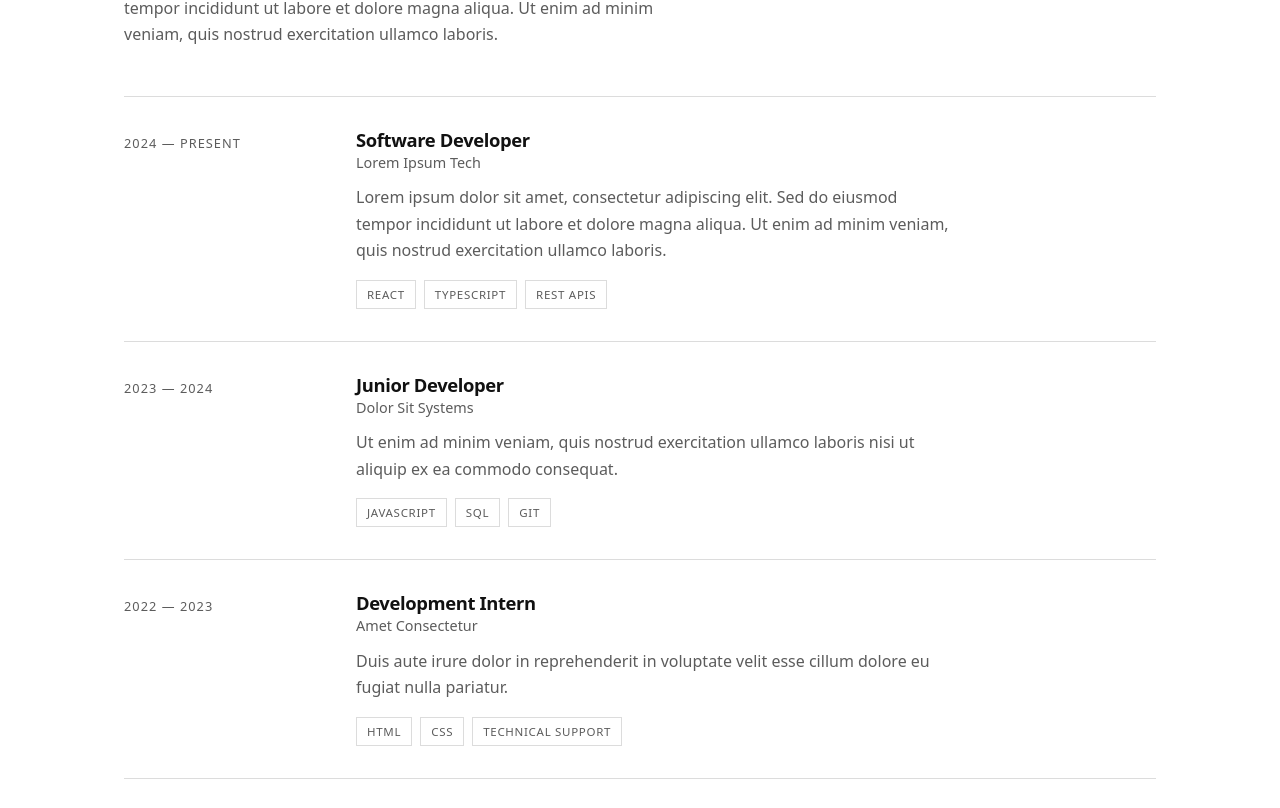
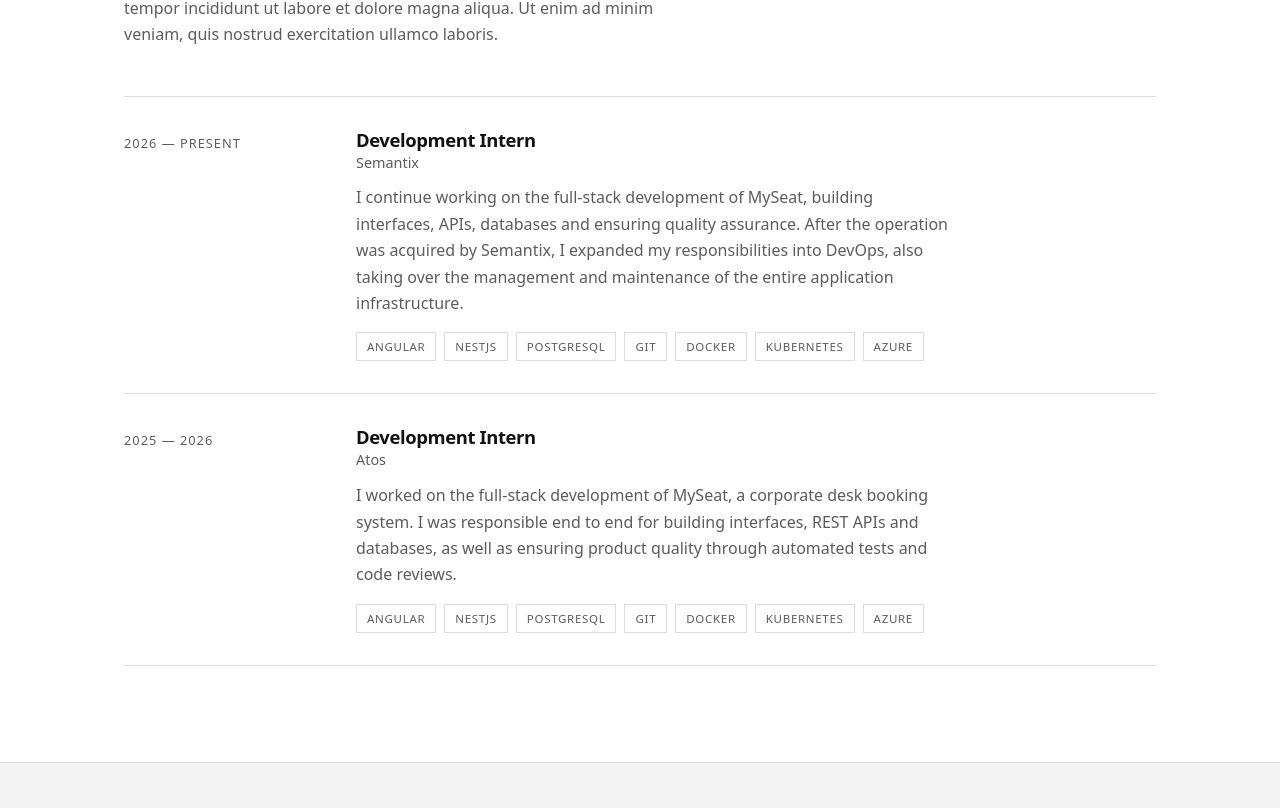
Before and after one commit to kawanfritoli/kawanfritoli, a React (Vite) app in the folder portifolio/: page / in a window 1280 px wide. Shown: the part 2772-3580 px from the top of the page. Built offline with nearby package versions, Linux system fonts and the light colour scheme.

Commit message:
Experience

```diff
--- a/portifolio/src/i18n/translations.js
+++ b/portifolio/src/i18n/translations.js
@@ -39,27 +39,19 @@
       description: LOREM,
       items: [
         {
-          period: '2024 — Atual',
-          role: 'Desenvolvedor de Software',
-          company: 'Lorem Ipsum Tech',
-          description: LOREM,
-          tags: ['React', 'TypeScript', 'APIs REST'],
+          period: '2026 — Atual',
+          role: 'Estágio em Desenvolvimento',
+          company: 'Semantix',
+          description: 'Atualmente, sigo no desenvolvimento full-stack do MySeat, atuando na criação de interfaces, APIs, banco de dados e garantia de qualidade. Com a aquisição da operação pela Semantix, expandi minhas responsabilidades para a área de DevOps, assumindo também o gerenciamento e a sustentação de toda a infraestrutura da aplicação.',
+          tags: ['Angular', 'NestJS', 'PostgreSQL', 'Git', 'Docker', 'Kubernetes', 'Azure'],
         },
         {
-          period: '2023 — 2024',
-          role: 'Desenvolvedor Júnior',
-          company: 'Dolor Sit Systems',
+          period: '2025 — 2026',
+          role: 'Estagiário em Desenvolvimento',
+          company: 'Atos',
           description:
-            'Ut enim ad minim veniam, quis nostrud exercitation ullamco laboris nisi ut aliquip ex ea commodo consequat.',
-          tags: ['JavaScript', 'SQL', 'Git'],
-        },
-        {
-          period: '2022 — 2023',
-          role: 'Estágio em Desenvolvimento',
-          company: 'Amet Consectetur',
-          description:
-            'Duis aute irure dolor in reprehenderit in voluptate velit esse cillum dolore eu fugiat nulla pariatur.',
-          tags: ['HTML', 'CSS', 'Suporte técnico'],
+            'Atuei no desenvolvimento full-stack do MySeat, um sistema corporativo de reserva de mesas. Fui responsável de ponta a ponta pela criação de interfaces, APIs REST e banco de dados, além de garantir a qualidade do produto através de testes automatizados e code reviews.',
+          tags: ['Angular', 'NestJS', 'PostgreSQL', 'Git', 'Docker', 'Kubernetes', 'Azure'],
         },
       ],
     },
@@ -154,27 +146,20 @@
       description: LOREM,
       items: [
         {
-          period: '2024 — Present',
-          role: 'Software Developer',
-          company: 'Lorem Ipsum Tech',
-          description: LOREM,
-          tags: ['React', 'TypeScript', 'REST APIs'],
+          period: '2026 — Present',
+          role: 'Development Intern',
+          company: 'Semantix',
+          description:
+            'I continue working on the full-stack development of MySeat, building interfaces, APIs, databases and ensuring quality assurance. After the operation was acquired by Semantix, I expanded my responsibilities into DevOps, also taking over the management and maintenance of the entire application infrastructure.',
+          tags: ['Angular', 'NestJS', 'PostgreSQL', 'Git', 'Docker', 'Kubernetes', 'Azure'],
         },
         {
-          period: '2023 — 2024',
-          role: 'Junior Developer',
-          company: 'Dolor Sit Systems',
+          period: '2025 — 2026',
+          role: 'Development Intern',
+          company: 'Atos',
           description:
-            'Ut enim ad minim veniam, quis nostrud exercitation ullamco laboris nisi ut aliquip ex ea commodo consequat.',
-          tags: ['JavaScript', 'SQL', 'Git'],
-        },
-        {
-          period: '2022 — 2023',
-          role: 'Development Intern',
-          company: 'Amet Consectetur',
-          description:
-            'Duis aute irure dolor in reprehenderit in voluptate velit esse cillum dolore eu fugiat nulla pariatur.',
-          tags: ['HTML', 'CSS', 'Technical support'],
+            'I worked on the full-stack development of MySeat, a corporate desk booking system. I was responsible end to end for building interfaces, REST APIs and databases, as well as ensuring product quality through automated tests and code reviews.',
+          tags: ['Angular', 'NestJS', 'PostgreSQL', 'Git', 'Docker', 'Kubernetes', 'Azure'],
         },
       ],
     },
```
